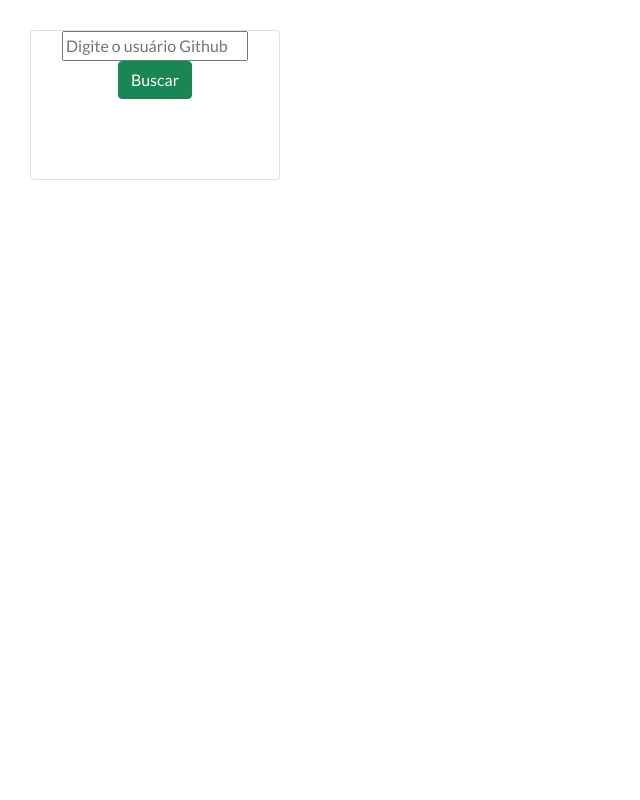
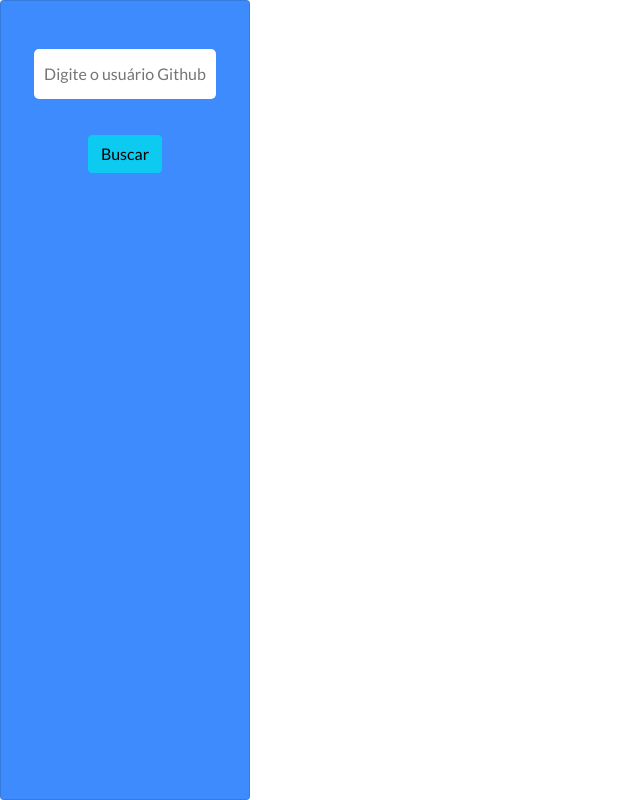
Before and after one commit to Maberton/teste-dasa-front-A, an Angular app: page /busca-github in a window 1280 px wide. Shown: the whole page, without its empty margins (0-640 px from the left). Built offline with nearby package versions, Linux system fonts and the light colour scheme.

Commit message:
implementado componente de perfil

```diff
--- a/package.json
+++ b/package.json
@@ -3,10 +3,11 @@
   "version": "0.0.0",
   "scripts": {
     "ng": "ng",
+    "dev": "ng serve",
     "start": "ng serve",
     "build": "rimraf dist & ng build",
     "build:prod": "rimraf dist & ng build --prod",
-    "build:docker": "docker build -t teste-dasa .",
+    "build:docker": "docker build -t testedasaghub .",
     "test": "ng test",
     "lint": "ng lint",
     "e2e": "ng e2e"
--- a/src/app/app.module.ts
+++ b/src/app/app.module.ts
@@ -6,11 +6,15 @@ import { AppRoutingModule } from './app-routing.module';
 import { BuscaGithubComponent } from './components/busca-github/busca-github.component';
 import { HttpClientModule } from '@angular/common/http';
 import { ReactiveFormsModule } from '@angular/forms';
+import { ResultadoPerfilComponent } from './components/resultado-perfil/resultado-perfil.component';
+import { ResultadoReposComponent } from './components/resultado-repos/resultado-repos.component';
 
 @NgModule({
   declarations: [
     AppComponent,
-    BuscaGithubComponent
+    BuscaGithubComponent,
+    ResultadoPerfilComponent,
+    ResultadoReposComponent
   ],
   imports: [
     BrowserModule,
--- a/src/app/components/busca-github/busca-github.component.html
+++ b/src/app/components/busca-github/busca-github.component.html
@@ -4,7 +4,14 @@
       type="text"
       placeholder="Digite o usuário Github"
       [formControl]="form.controls['githubUser']"
+      class="usuario-github"
     >
-    <button type="button" class="btn btn-success" (click)="buscaGithubUser()"> Buscar</button>
+    <button type="button" class="btn btn-info" (click)="buscaGithubUser()"> Buscar</button>
   </form>
+  <app-resultado-perfil
+    *ngIf="exibePerfil"
+    [dadosPerfil]="dadosPerfil"
+  >
+
+  </app-resultado-perfil>
 </div>
--- a/src/app/components/busca-github/busca-github.component.scss
+++ b/src/app/components/busca-github/busca-github.component.scss
@@ -1,15 +1,24 @@
+
 .card {
+  position: absolute;
   width: 250px;
-  height: 150px;
-  margin: {
-    top: 30px;
-    left: 30px;
-  }
+  height: 100%;
+  background-color: #3d8bfd;
 
   form {
     display: flex;
+    height: 20%;
     align-items: center;
     justify-content: space-around;
     flex-direction: column;
+    margin-top: 30px;
   }
 }
+
+.usuario-github {
+  height: 50px;
+  border-radius: 5px;
+  border-style: hidden;
+  outline-width: 0;
+  text-align: center;
+}
--- a/src/app/components/busca-github/busca-github.component.ts
+++ b/src/app/components/busca-github/busca-github.component.ts
@@ -12,9 +12,12 @@ import { GithubRepo } from '../shared/models/github-repo.model';
 })
 export class BuscaGithubComponent implements OnInit {
 
+  exibePerfil = false;
+  dadosPerfil: GithubUser;
+
   form = new FormGroup({
     githubUser: new FormControl('')
- });
+  });
 
 
   constructor(
@@ -26,6 +29,8 @@ export class BuscaGithubComponent implements OnInit {
 
   buscaGithubUser(): void {
 
+    this.exibePerfil = false;
+
     const user = this.form.controls['githubUser'].value;
 
     this.githubService.obterDadosUsuario(user)
@@ -33,7 +38,8 @@ export class BuscaGithubComponent implements OnInit {
         take(1)
       )
       .subscribe( (usr: GithubUser) => {
-        console.log(usr);
+        this.exibePerfil = true;
+        this.dadosPerfil = usr;
         this.githubService.obterRepositoriosPublicos(user)
         .pipe(
           take(1)
--- /dev/null
+++ b/src/app/components/resultado-perfil/resultado-perfil.component.html
@@ -0,0 +1,10 @@
+<div class="container">
+  <img
+    [src]="dadosPerfil.avatar_url"
+    alt="Avatar do perfil no GitHub"
+  >
+
+  <h2> {{ dadosPerfil.name }}</h2>
+
+  <strong><p> {{dadosPerfil.location}} </p></strong>
+</div>
--- /dev/null
+++ b/src/app/components/resultado-perfil/resultado-perfil.component.scss
@@ -0,0 +1,11 @@
+.container {
+
+  display: flex;
+  flex-direction: column;
+  align-items: center;
+
+  img {
+    max-width: 200px;
+    margin: 0 auto;
+  }
+}
--- /dev/null
+++ b/src/app/components/resultado-perfil/resultado-perfil.component.ts
@@ -0,0 +1,19 @@
+import { Component, Input, OnInit } from '@angular/core';
+import { GithubUser } from '../shared/models/github-user.model';
+
+@Component({
+  selector: 'app-resultado-perfil',
+  templateUrl: './resultado-perfil.component.html',
+  styleUrls: ['./resultado-perfil.component.scss']
+})
+export class ResultadoPerfilComponent implements OnInit {
+
+  @Input()
+  dadosPerfil: GithubUser
+
+  constructor() { }
+
+  ngOnInit(): void {
+  }
+
+}
--- /dev/null
+++ b/src/app/components/resultado-repos/resultado-repos.component.html
@@ -0,0 +1 @@
+<p>resultado-repos works!</p>
--- /dev/null
+++ b/src/app/components/resultado-repos/resultado-repos.component.ts
@@ -0,0 +1,15 @@
+import { Component, OnInit } from '@angular/core';
+
+@Component({
+  selector: 'app-resultado-repos',
+  templateUrl: './resultado-repos.component.html',
+  styleUrls: ['./resultado-repos.component.scss']
+})
+export class ResultadoReposComponent implements OnInit {
+
+  constructor() { }
+
+  ngOnInit(): void {
+  }
+
+}
--- a/src/app/components/shared/models/github-user.model.ts
+++ b/src/app/components/shared/models/github-user.model.ts
@@ -7,5 +7,5 @@ export class GithubUser {
   hireable: boolean;
   name: string;
   company: string;
-
+  avatar_url: string;
 }
```
Also changed, not shown: src/app/components/resultado-repos/resultado-repos.component.scss (added), 2 other files (tests, documents, lock files or other folders).
